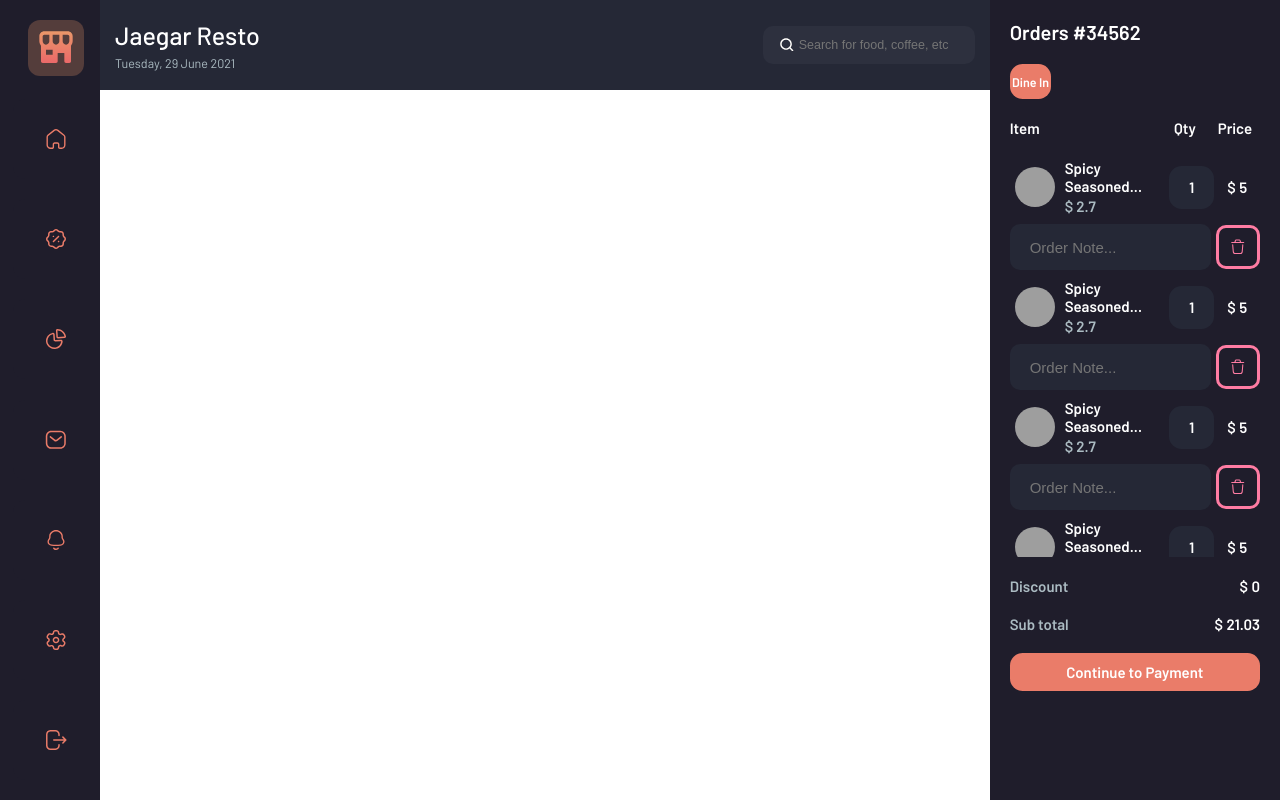
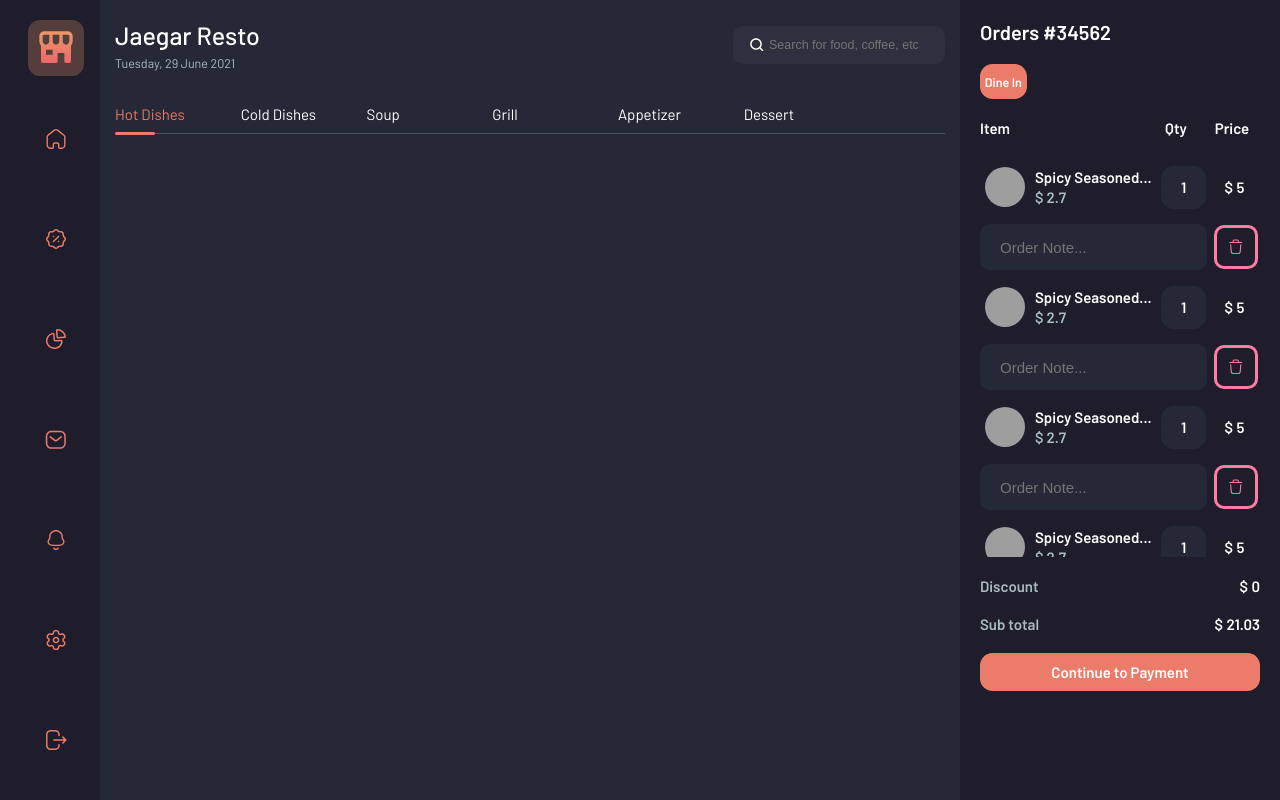
Before and after one commit to modernizer-bot/burgurly, a React (Create React App) app in the folder client/: page / in a window 1280 px wide. Built offline with nearby package versions, Linux system fonts and the light colour scheme; no server answers; grey boxes are pictures that could not be loaded.

Commit message:
app__content behaves different and added home section

```diff
--- a/client/src/App.js
+++ b/client/src/App.js
@@ -6,6 +6,7 @@ import Order from './pages/Order/Order.jsx';
 import {useDispatch} from 'react-redux'
 import { useEffect } from 'react';
 import { fetchUser } from './redux/auth/auth.action';
+import Home from './pages/Home/Home';
 function App() {
   const dispatch = useDispatch();
   useEffect(() => {
@@ -32,7 +33,10 @@ function App() {
   return (
     <div className="app">
       <Sidebar/>
-      <Header/>
+      <div className="app__content">
+        <Header/>
+        <Home/>
+      </div>
       <Order/>
     </div>
   );
--- a/client/src/App.scss
+++ b/client/src/App.scss
@@ -34,13 +34,20 @@
       )
       [content-end] minmax(6rem, 1fr) [sidebar-end full-end];
   }
-  // @media screen and (max-width: 700px) {
-  //   grid-template-columns:
-  //     [full-start sidebar-start] 6rem
-  //     [sidebar-end content-start] repeat(
-  //       12,
-  //       [col-start] minmax(min-content, 10rem) [col-end]
-  //     )
-  //     [content-end] minmax(6rem, 1fr) [full-end];
-  // }
+
+  &__content {
+    grid-column: content-start / col-end 10;
+    display: grid;
+    grid-template-columns:
+      minmax(10rem, 1fr) repeat(7, minmax(min-content, 10rem))
+      minmax(10rem, 1fr);
+    grid-auto-rows: min-content;
+
+    @media screen and (max-width: 1500px) {
+      grid-column: content-start / col-end 9;
+    }
+    @media screen and (max-width: 700px) {
+      grid-column: full-start / full-end;
+    }
+  }
 }
--- a/client/src/components/Header/Header.scss
+++ b/client/src/components/Header/Header.scss
@@ -1,13 +1,13 @@
 @import "../../styles/variables";
 .header {
   display: grid;
-  grid-column: content-start / col-end 10;
+  grid-column: 1/-1;
   background-color: #252836;
   color: #fff;
   height: 9rem;
-  padding: 1.5rem;
   display: flex;
   align-items: center;
+  padding: 1.5rem;
   &__left {
     margin-right: auto;
 
@@ -41,9 +41,9 @@
   }
 
   @media screen and (max-width: 1500px) {
-    grid-column: content-start / col-end 9;
+    grid-column: 1/-1;
   }
   @media screen and (max-width: 700px) {
-    grid-column: full-start / full-end;
+    grid-column: 1/-1;
   }
 }
--- /dev/null
+++ b/client/src/pages/Home/Home.jsx
@@ -0,0 +1,35 @@
+import React from 'react'
+import './Home.scss'
+import styled,{css} from 'styled-components'
+const PseudoClass=css`
+    color:#ea7c69;
+    &::after{
+        content: "";
+        position: absolute;
+        bottom: calc(-1rem - 2px);
+        left: 0;
+        width: 4rem;
+        height: 3px;
+        border-radius: 7px;
+        background-color: #ea7c69;}
+    `
+const StyledItem=styled.div`
+    position: relative;
+    ${props=>props.click && PseudoClass}
+`
+const Home = () => {
+    return (
+        <div className="home">
+            <div className="home__section">
+                <StyledItem click={true}>Hot Dishes</StyledItem>
+                <StyledItem>Cold Dishes</StyledItem>
+                <StyledItem>Soup</StyledItem>
+                <StyledItem>Grill</StyledItem>
+                <StyledItem>Appetizer</StyledItem>
+                <StyledItem>Dessert</StyledItem>
+            </div>
+        </div>
+    )
+}
+
+export default Home
--- /dev/null
+++ b/client/src/pages/Home/Home.scss
@@ -0,0 +1,40 @@
+@import "../../styles/variables";
+.home {
+  grid-column: 1 / -1;
+  display: grid;
+  height: 100vh;
+  grid-template-columns:
+    [home-start] minmax(10rem, 1fr) [first-end content-start] repeat(
+      7,
+      [col-start] minmax(min-content, 10rem) [col-end]
+    )
+    [content-end]
+    minmax(10rem, 1fr) [home-end];
+  grid-auto-rows: min-content;
+  padding: 1.5rem;
+  background-color: $background-color-light;
+  color: $white;
+  &__section {
+    grid-column: home-start / home-end;
+    display: grid;
+    grid-template-columns: repeat(6, 1fr) 0.6fr;
+    padding-bottom: 1rem;
+    border-bottom: 1.5px solid rgba($text-light, 0.3);
+    @media screen and (max-width: 1000px) {
+      grid-template-columns: repeat(6, 1fr);
+    }
+    &-item {
+      position: relative;
+      &::after {
+        content: "";
+        position: absolute;
+        bottom: calc(-1rem - 2px);
+        left: 0;
+        width: 5rem;
+        height: 3px;
+        border-radius: 3px;
+        background-color: $primary-color;
+      }
+    }
+  }
+}
```
Also changed, not shown: client/src/assets/left.svg, client/src/assets/right.svg.
